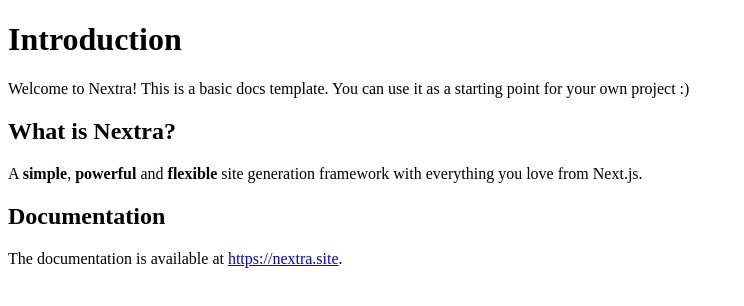
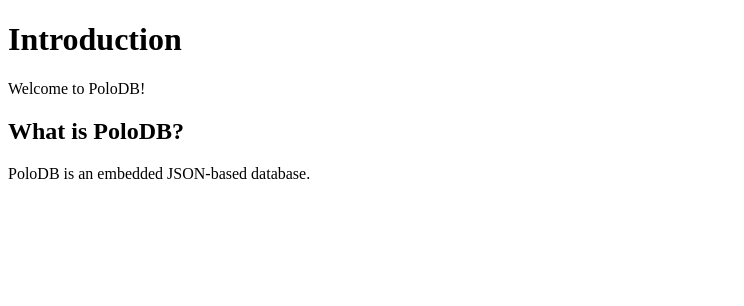
Before and after one commit to vincentdchan/polodb-docs, a Next.js app: page /docs in a window 1280 px wide. Shown: the top 306 px of the page, without its empty margins (0-744 px from the left). Built offline with nearby package versions, Linux system fonts and the light colour scheme.

Commit message:
feat: update basic information

```diff
--- a/pages/docs/index.mdx
+++ b/pages/docs/index.mdx
@@ -1,11 +1,7 @@
 # Introduction
 
-Welcome to Nextra! This is a basic docs template. You can use it as a starting point for your own project :)
+Welcome to PoloDB!
 
-## What is Nextra?
+## What is PoloDB?
 
-A **simple**, **powerful** and **flexible** site generation framework with everything you love from Next.js.
-
-## Documentation
-
-The documentation is available at [https://nextra.site](https://nextra.site).
+PoloDB is an embedded JSON-based database.
```
Also changed, not shown: theme.config.tsx (+9 -9 lines).
